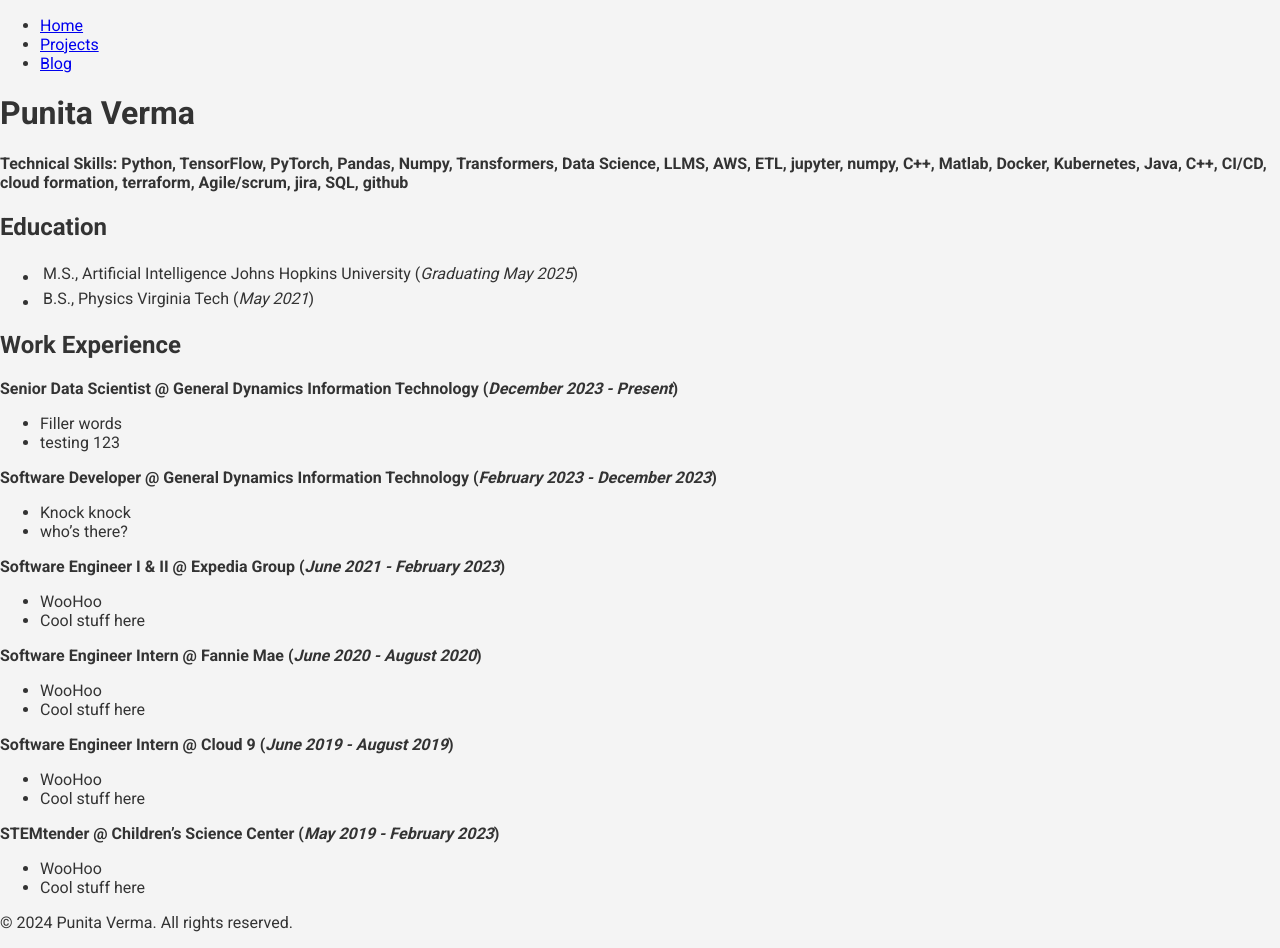
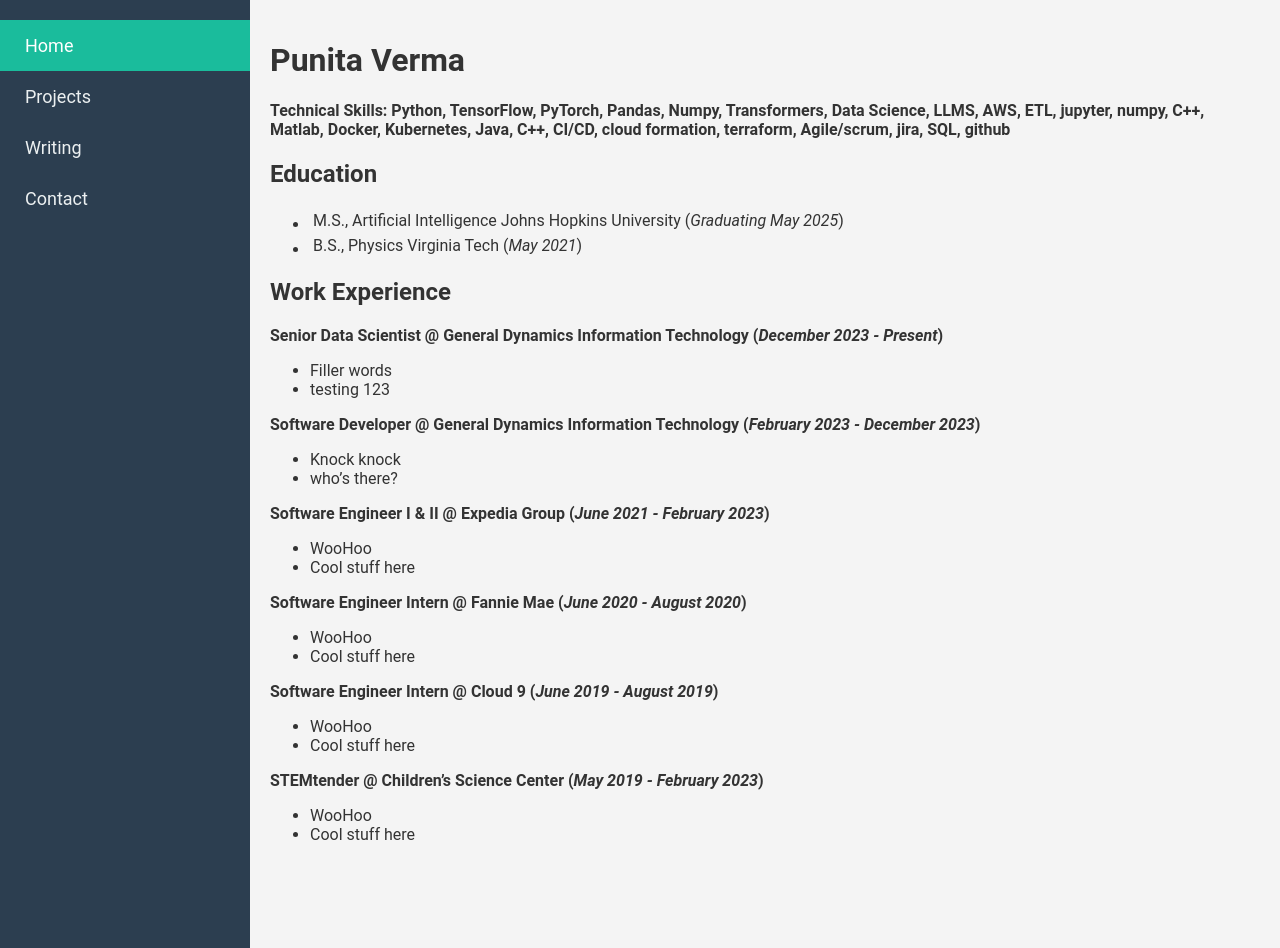
Before and after one commit to p9verma/punitaverma.github-io, a Jekyll site: the page built from index.md, in a window 1280 px wide and 948 px high. Built offline with Jekyll 4.4.1, drawn with Linux system fonts in a browser that asks for light colours; our own code applies the rules of GitHub Pages for plain Markdown files.

Commit message:
add side nav

```diff
--- a/_layouts/page.html
+++ b/_layouts/page.html
@@ -5,25 +5,17 @@
     <meta name="viewport" content="width=device-width, initial-scale=1.0">
     <title>{{ page.title }} | {{ site.title }}</title>
     <link rel="stylesheet" href="{{ site.baseurl }}/assets/main.css">
-    <link href="https://fonts.googleapis.com/css2?family=Roboto:wght@400;700&display=swap" rel="stylesheet">
 </head>
 <body>
-    <header>
-        <nav>
-            <ul>
-                {% for link in site.nav_links %}
-                    <li><a href="{{ site.baseurl }}{{ link.url }}">{{ link.title }}</a></li>
-                {% endfor %}
-            </ul>
-        </nav>
-    </header>
+    <div class="sidenav">
+        <a href="#home" class="active">Home</a>
+        <a href="#projects">Projects</a>
+        <a href="#writing">Writing</a>
+        <a href="#contact">Contact</a>
+    </div>
 
-    <main>
+    <div class="main-content">
         {{ content }}
-    </main>
-
-    <footer>
-        <p>&copy; 2024 Punita Verma. All rights reserved.</p>
-    </footer>
+    </div>
 </body>
 </html>
```
